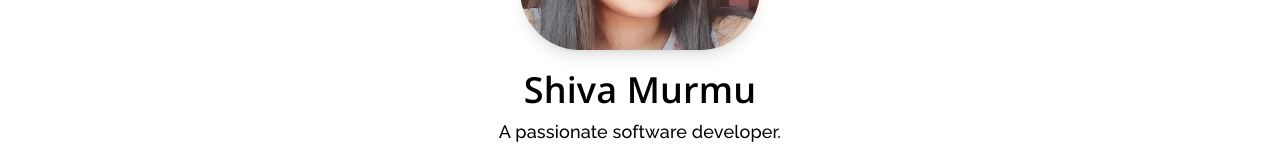
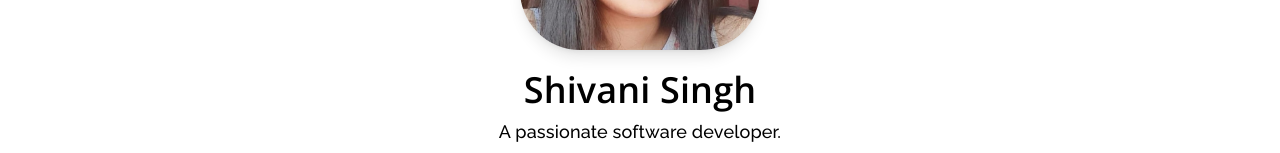
Before and after one commit to shiba-murmu/career-lift-system-project, a React (Vite) app in the folder frontend/: page /profile in a window 1280 px wide. Shown: the part 307-460 px from the top of the page. Built offline with nearby package versions, Linux system fonts and the light colour scheme.

Commit message:
fix(Profile): update name from 'Shiva Murmu' to 'Shivani Singh'

```diff
--- a/frontend/src/pages/Profile/Profile.jsx
+++ b/frontend/src/pages/Profile/Profile.jsx
@@ -28,7 +28,7 @@ function Profile() {
             className="text-3xl text-center md:text-4xl md:font-bold"
             style={{ fontFamily: "Open Sans, sans-serif" }}
           >
-            Shiva Murmu
+            Shivani Singh
           </h2>
           <p className="mt-2 text-center text-lg dark:text-amber-400">
             A passionate software developer.
```
